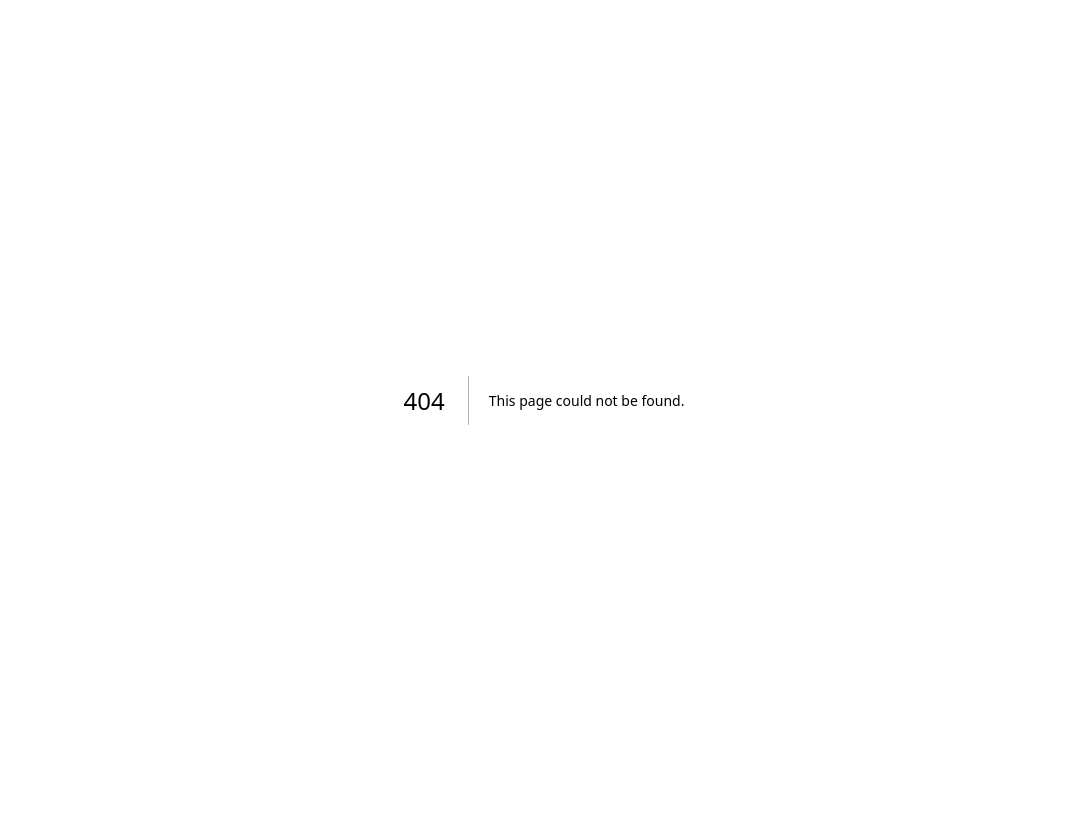
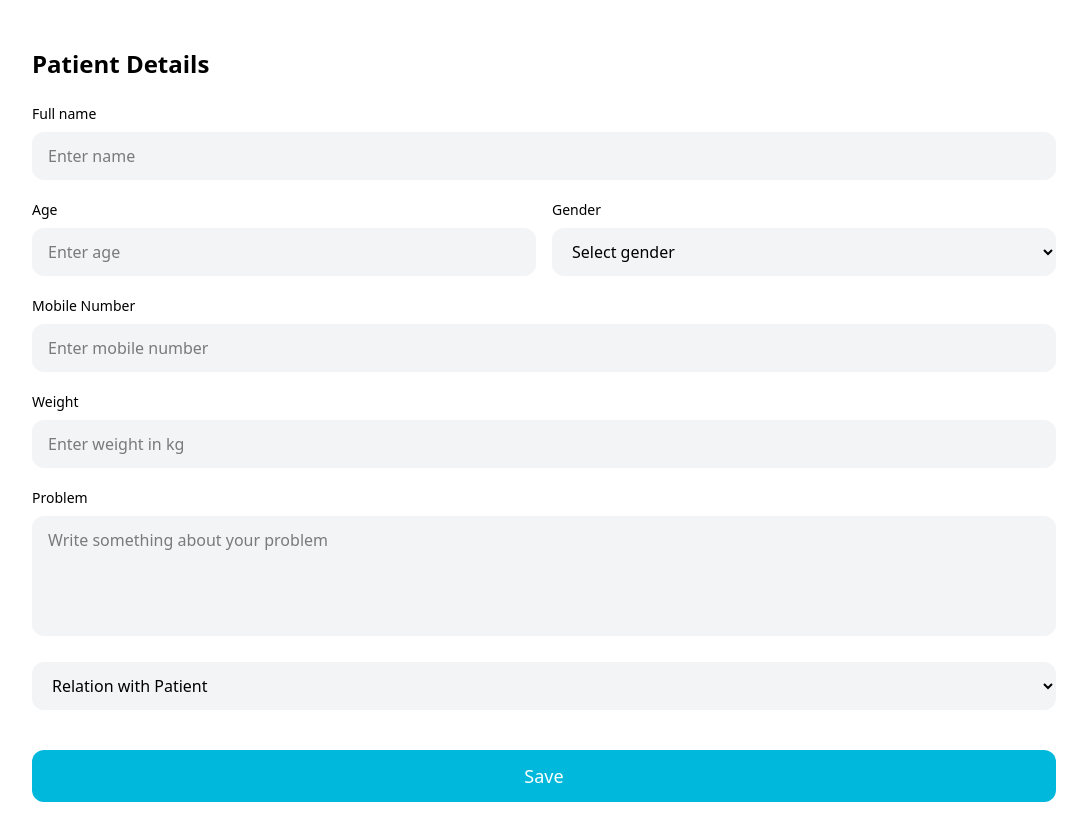
Before and after one commit to aswanivaChaithram/PearlThoughts-Internship-hospital-management, a Next.js app: page /PatientDetails in a window 1280 px wide. Before the commit this address had no page. Shown: the whole page, without its empty margins (96-1183 px from the left). Before the commit the page ends 800 px from the top, so only its background shows below. Built offline with nearby package versions, Linux system fonts and the light colour scheme.

Commit message:
new updates

```diff
--- /dev/null
+++ b/app/PatientDetails/page.jsx
@@ -0,0 +1,97 @@
+"use client";
+
+import React from "react";
+
+export default function PatientDetails() {
+  return (
+    <div className="min-h-screen flex justify-center bg-white">
+      <div className="w-[85%] md:w-[80%] py-6">
+
+        <h1 className="text-2xl font-semibold text-black mb-6 mt-6">
+          Patient Details
+        </h1>
+
+        <div className="mb-5">
+          <label className="block text-sm text-black mb-2">Full name</label>
+          <input
+            type="text"
+            placeholder="Enter name"
+            className="w-full bg-gray-100 rounded-xl px-4 py-3 outline-none"
+          />
+        </div>
+
+        <div className="flex gap-4 mb-5">
+          <div className="w-1/2">
+            <label className="block text-sm text-black mb-2">Age</label>
+            <input
+              type="number"
+              placeholder="Enter age"
+              className="w-full bg-gray-100 rounded-xl px-4 py-3 outline-none"
+            />
+          </div>
+
+          <div className="w-1/2">
+            <label className="block text-sm text-black mb-2">Gender</label>
+            <select
+              defaultValue=""
+              className="w-full bg-gray-100 rounded-xl px-4 py-3 outline-none"
+            >
+              <option value="" disabled>
+                Select gender
+              </option>
+              <option>Men</option>
+              <option>Women</option>
+              <option>Others</option>
+            </select>
+          </div>
+        </div>
+
+        <div className="mb-5">
+          <label className="block text-sm text-black mb-2">
+            Mobile Number
+          </label>
+          <input
+            type="tel"
+            placeholder="Enter mobile number"
+            className="w-full bg-gray-100 rounded-xl px-4 py-3 outline-none"
+          />
+        </div>
+
+        <div className="mb-5">
+          <label className="block text-sm text-black mb-2">Weight</label>
+          <input
+            type="number"
+            placeholder="Enter weight in kg"
+            className="w-full bg-gray-100 rounded-xl px-4 py-3 outline-none"
+          />
+        </div>
+
+        <div className="mb-5">
+          <label className="block text-sm text-black mb-2">Problem</label>
+          <textarea
+            placeholder="Write something about your problem"
+            rows={4}
+            className="w-full bg-gray-100 rounded-xl px-4 py-3 outline-none resize-none"
+          />
+        </div>
+
+        <div className="mb-10">
+          <select
+            defaultValue="Relation with Patient"
+            className="w-full bg-gray-100 rounded-xl px-4 py-3 outline-none"
+          >
+            <option disabled>Relation with Patient</option>
+            <option>Son</option>
+            <option>Daughter</option>
+            <option>Brother</option>
+            <option>Sister</option>
+          </select>
+        </div>
+
+        <button className="w-full bg-cyan-500 hover:bg-cyan-600 text-white py-3 rounded-xl text-lg font-medium cursor-pointer">
+          Save
+        </button>
+      </div>
+    </div>
+  );
+}
--- a/app/dashboard/page.jsx
+++ b/app/dashboard/page.jsx
@@ -86,13 +86,6 @@ export default function Dashboard() {
       {/* LEFT MENU */}
       <div className="w-[18%] min-h-screen bg-white shadow-md p-4 hidden md:flex flex-col gap-6">
 
-        <Link
-          href="/doctor"
-          className="w-[70%] border border-blue-500 text-blue-500 p-2 rounded-full text-center font-semibold ml-9 cursor-pointer"
-        >
-          Book Appointment
-        </Link>
-
         <button
           onClick={() => setActiveMenu("appointments")}
           className={`p-4 rounded-lg shadow text-left font-semibold cursor-pointer
@@ -134,8 +127,9 @@ export default function Dashboard() {
         {/* ================= APPOINTMENTS ================= */}
         {activeMenu === "appointments" && (
           <>
-            <div className="flex gap-20 mb-10 font-semibold">
+            <div className="flex items-center justify-between mb-10 font-semibold">
 
+              <div className="flex items-center justify-between gap-4 sm:gap-20 md:gap-30 font-semibold">
                 <button
                 onClick={() => setActiveTab("upcoming")}
                 className={`${activeTab === "upcoming"
@@ -157,14 +151,22 @@ export default function Dashboard() {
               </button>
 
               <button
-                onClick={() => setActiveTab("canceled")}
-                className={`${activeTab === "canceled"
+                onClick={() => setActiveTab("cancelled")}
+                className={`${activeTab === "cancelled"
                     ? "text-blue-500"
                     : "text-gray-500"
                   } cursor-pointer`}
               >
-                Canceled
+                Cancelled
               </button>
+              </div>
+
+              <Link
+          href="/doctor"
+          className="border border-blue-500 text-blue-500 p-2 rounded-full text-center font-semibold ml-9 cursor-pointer"
+        >
+          Book Appointment
+        </Link>
 
             </div>
 
@@ -172,9 +174,9 @@ export default function Dashboard() {
             {activeTab === "upcoming" && (
               <>
                 {upcoming.length === 0 ? (
-                  <div className="flex flex-col items-center justify-center mt-48 text-center">
+                  <div className="flex flex-col items-center justify-center mt-56 text-center">
 
-                    <p className="text-black font-semibold text-lg mb-6">
+                    <p className="text-black font-semibold text-lg">
                       You don't have an appointment yet
                     </p>
 
@@ -197,9 +199,13 @@ export default function Dashboard() {
             {activeTab === "completed" && (
               <>
                 {completed.length === 0 ? (
+                  <div className="flex items-center justify-center mt-56 text-center">
+
                     <p className="text-black font-semibold text-lg">
                       No Completed Appointments
                     </p>
+
+                  </div>
                 ) : (
                   <div className="flex flex-col gap-4">
                     {completed.map((a) => (
@@ -214,12 +220,17 @@ export default function Dashboard() {
             )}
 
             {/* CANCELED */}
-            {activeTab === "canceled" && (
+            {activeTab === "cancelled" && (
               <>
                 {canceled.length === 0 ? (
+
+                  <div className="flex items-center justify-center mt-56 text-center">
+
                     <p className="text-black font-semibold text-lg">
-                    No Canceled appointments
+                        No Cancelled appointments
                     </p>
+
+                  </div>
                 ) : (
                   <div className="flex flex-col gap-4">
                     {canceled.map((a) => (
--- a/app/view-appointment/[id]/page.jsx
+++ b/app/view-appointment/[id]/page.jsx
@@ -135,13 +135,13 @@ export default function ViewApp() {
             Add Patient Details
           </h3>
 
-          <button className="border border-cyan-500 text-cyan-500 px-6 py-3 rounded-xl flex items-center gap-2">
+          <button onClick={() => router.push("/PatientDetails")}
+          className="border border-cyan-500 text-cyan-500 px-6 py-3 rounded-xl flex items-center gap-2 cursor-pointer">
             + Add Patient Details
           </button>
 
         </div>
 
-        {/* View My Appointment */}
         <button
           onClick={() => router.push("/dashboard")}
           className="w-full bg-cyan-500 hover:bg-cyan-600 text-white py-4 rounded-xl text-lg mt-10 mb-10 cursor-pointer"
```
Lines whose indentation alone changed are shown as unchanged.
